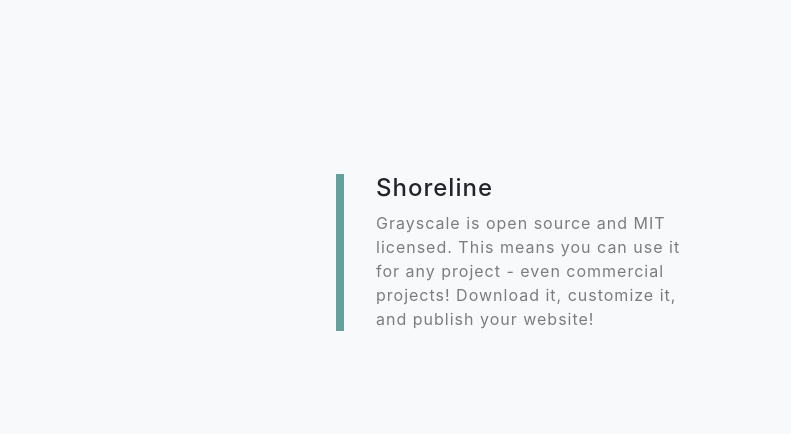
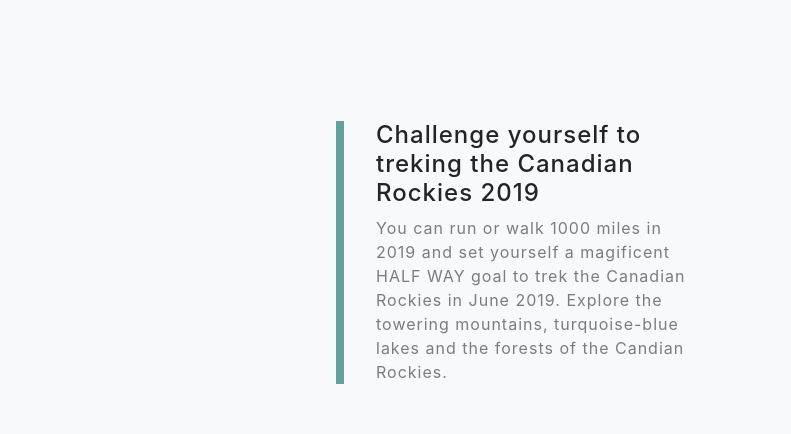
Before and after one commit to joanms/january-hackathon, a website with bundled scripts: page index.html in a window 1280 px wide. Shown: the part 1080-1514 px from the top of the page, 489-1280 px from the left. Built offline with nearby package versions, Linux system fonts and the light colour scheme.

```diff
--- a/index.html
+++ b/index.html
@@ -81,8 +81,8 @@
           </div>
           <div class="col-xl-4 col-lg-5">
             <div class="featured-text text-center text-lg-left">
-              <h4>Shoreline</h4>
-              <p class="text-black-50 mb-0">Grayscale is open source and MIT licensed. This means you can use it for any project - even commercial projects! Download it, customize it, and publish your website!</p>
+              <h4>Challenge yourself to treking the Canadian Rockies 2019</h4>
+              <p class="text-black-50 mb-0">You can run or walk 1000 miles in 2019 and set yourself a magificent HALF WAY goal to trek the Canadian Rockies in June 2019. Explore the towering mountains, turquoise-blue lakes and the forests of the Candian Rockies. </p>
             </div>
           </div>
         </div>
```
